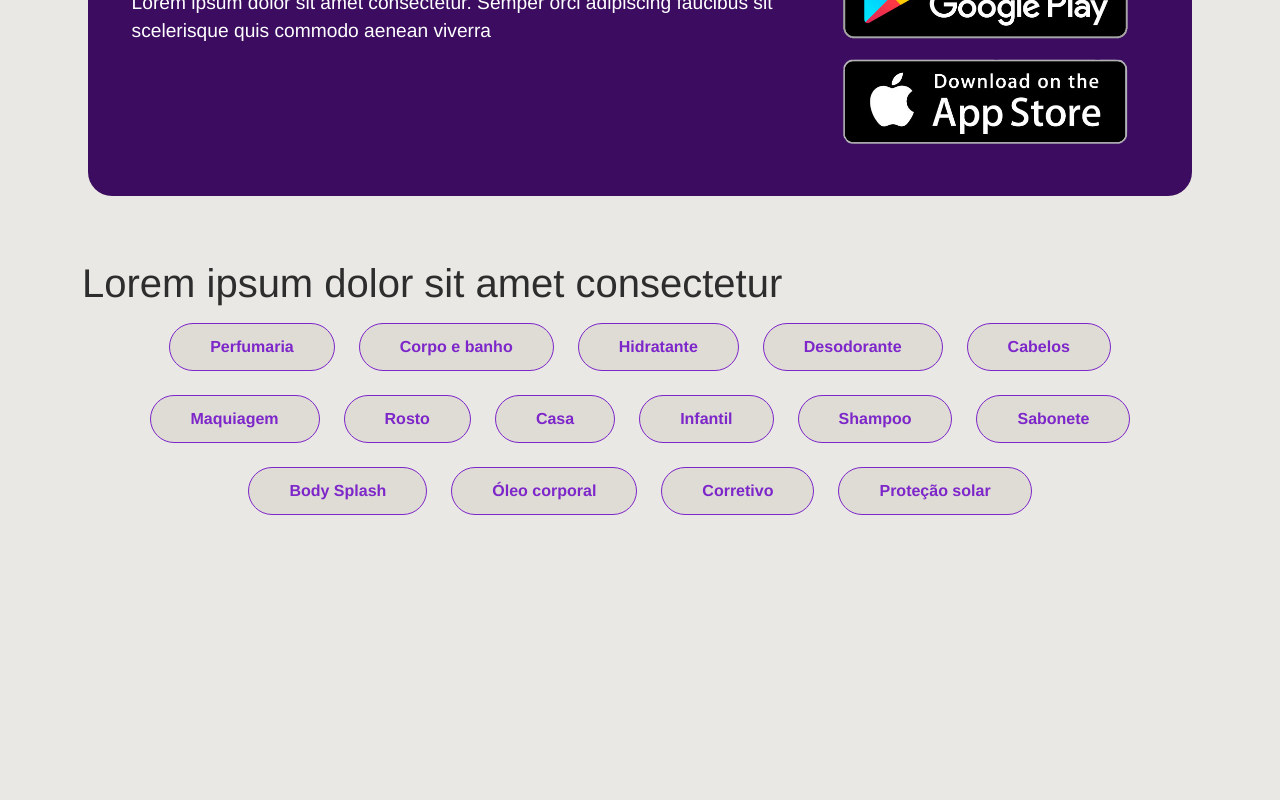
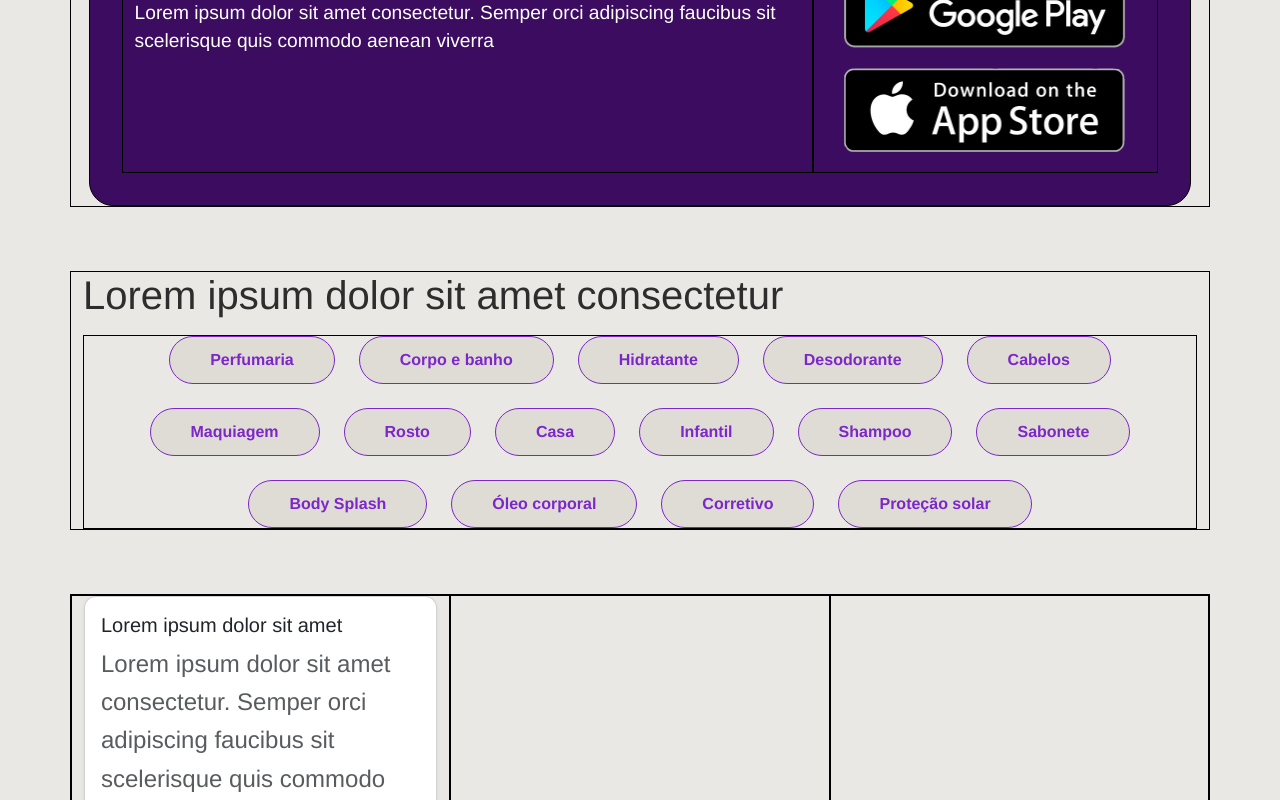
Before and after one commit to lshv04/Monks1, a React (Vite) app: page / in a window 1280 px wide. Shown: the part 2000-2800 px from the top of the page. Before the commit the page ends 2579 px from the top, so only its background shows below. Built offline with nearby package versions, Linux system fonts and the light colour scheme.

Commit message:
iniciando section6 , criando card bootstrap

```diff
--- a/src/App.jsx
+++ b/src/App.jsx
@@ -6,6 +6,7 @@ import Section2 from './components/Section2'
 import Section3 from './components/Section3'
 import Section4 from './components/Section4'
 import Section5 from './components/Section5'
+import Section6 from './components/Section6'
 
 function App() {
 
@@ -17,6 +18,7 @@ function App() {
     <Section3/>
     <Section4/>
     <Section5/>
+    <Section6/>
   </div>
   )
 }
--- /dev/null
+++ b/src/components/Section6.jsx
@@ -0,0 +1,43 @@
+import React from 'react';
+import styles from './Section6.module.css'; // Importa a folha de estilo modular
+
+const Section6 = () => {
+    return (
+        <section className={`container-fluid ${styles.sectionContainer}`}>
+            <div className={`container bord ${styles.innerContainer}`}>
+                <div className={`row ${styles.gridRow}`}>
+                    <div className={`col-12 col-md-4 bord ${styles.gridColumn}`}>
+                        <div className="card shadow-sm" style={{ borderRadius: '12px' }}>
+                            <div className="card-body">
+                                {/* Título do Card */}
+                                <h5 className="card-title font-weight-bold">
+                                    Lorem ipsum dolor sit amet
+                                </h5>
+
+                                {/* Texto do Card */}
+                                <p className="card-text text-muted">
+                                    Lorem ipsum dolor sit amet consectetur. Semper orci adipiscing faucibus sit scelerisque quis commodo aenean viverra.
+                                </p>
+
+                                {/* Botão do Card */}
+                                <div className='text-center'>
+                                <button className="btn btn-primary  " style={{ backgroundColor: '#D6BBFB', borderColor: '#D6BBFB' }}>
+                                    Lorem ipsum
+                                </button>
+                                </div>
+                            </div>
+                        </div>
+                    </div>
+                    <div className={`col-12 col-md-4 bord ${styles.gridColumn}`}>
+
+                    </div>
+                    <div className={`col-12 col-md-4 bord ${styles.gridColumn}`}>
+
+                    </div>
+                </div>
+            </div>
+        </section>
+    );
+};
+
+export default Section6;
--- /dev/null
+++ b/src/components/Section6.module.css
@@ -0,0 +1,29 @@
+/* Contêiner principal da seção */
+
+
+/* Contêiner interno */
+.innerContainer {
+
+}
+
+/* Estilo para as linhas */
+.gridRow {
+
+}
+
+/* Estilo para as colunas */
+.gridColumn {
+
+
+
+}
+
+/* Responsividade */
+@media (max-width: 768px) {
+    .gridRow {
+
+        gap: 1rem; /* Espaçamento menor */
+    }
+
+
+}
--- a/src/index.css
+++ b/src/index.css
@@ -4,9 +4,9 @@ body{
   background-color: #EAE8E4;
 }
 
-/* .bord{
+.bord{
   border:1px solid black;
-} */
+}
 /*
 .bord1{
   border:1px solid white;
```
